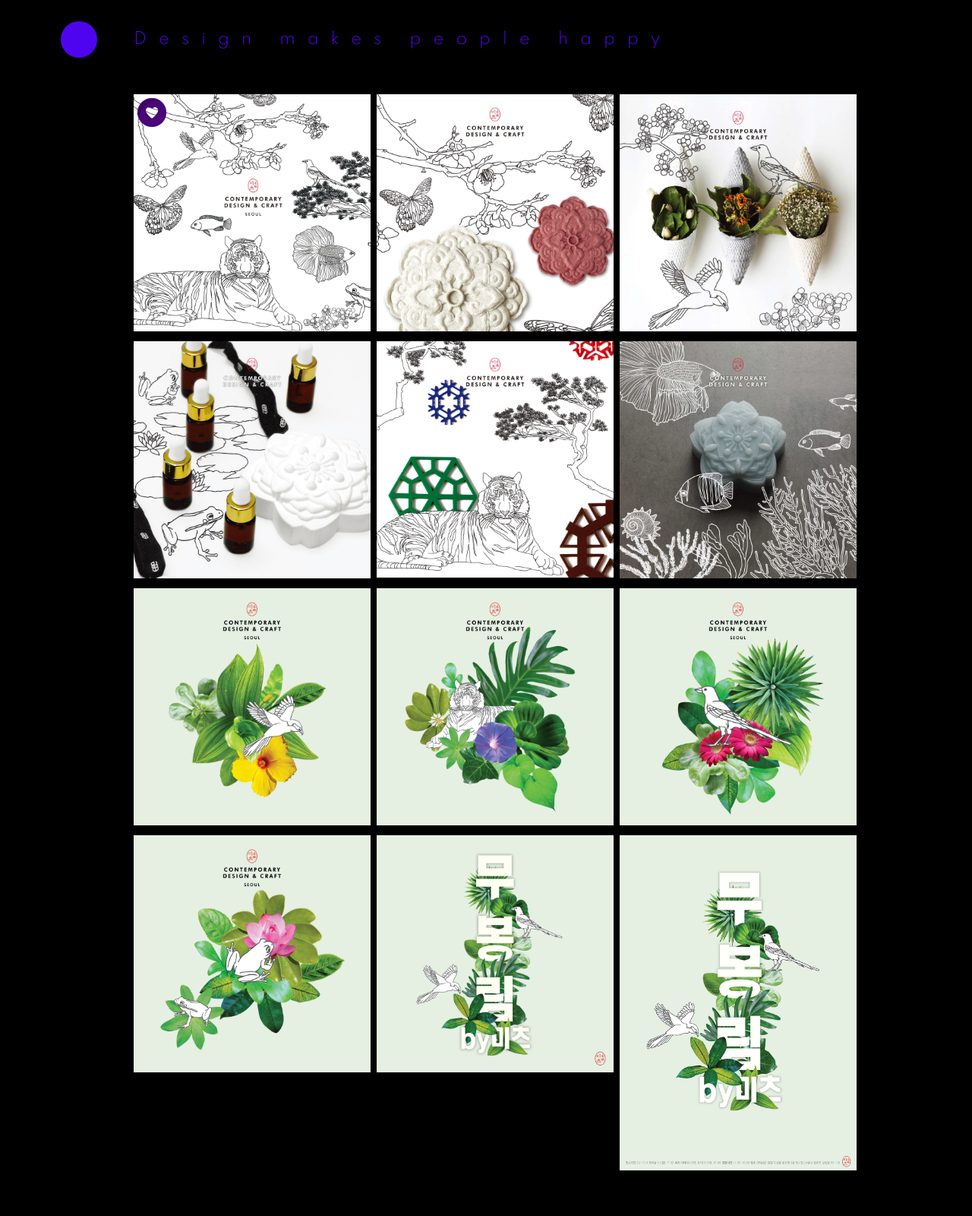
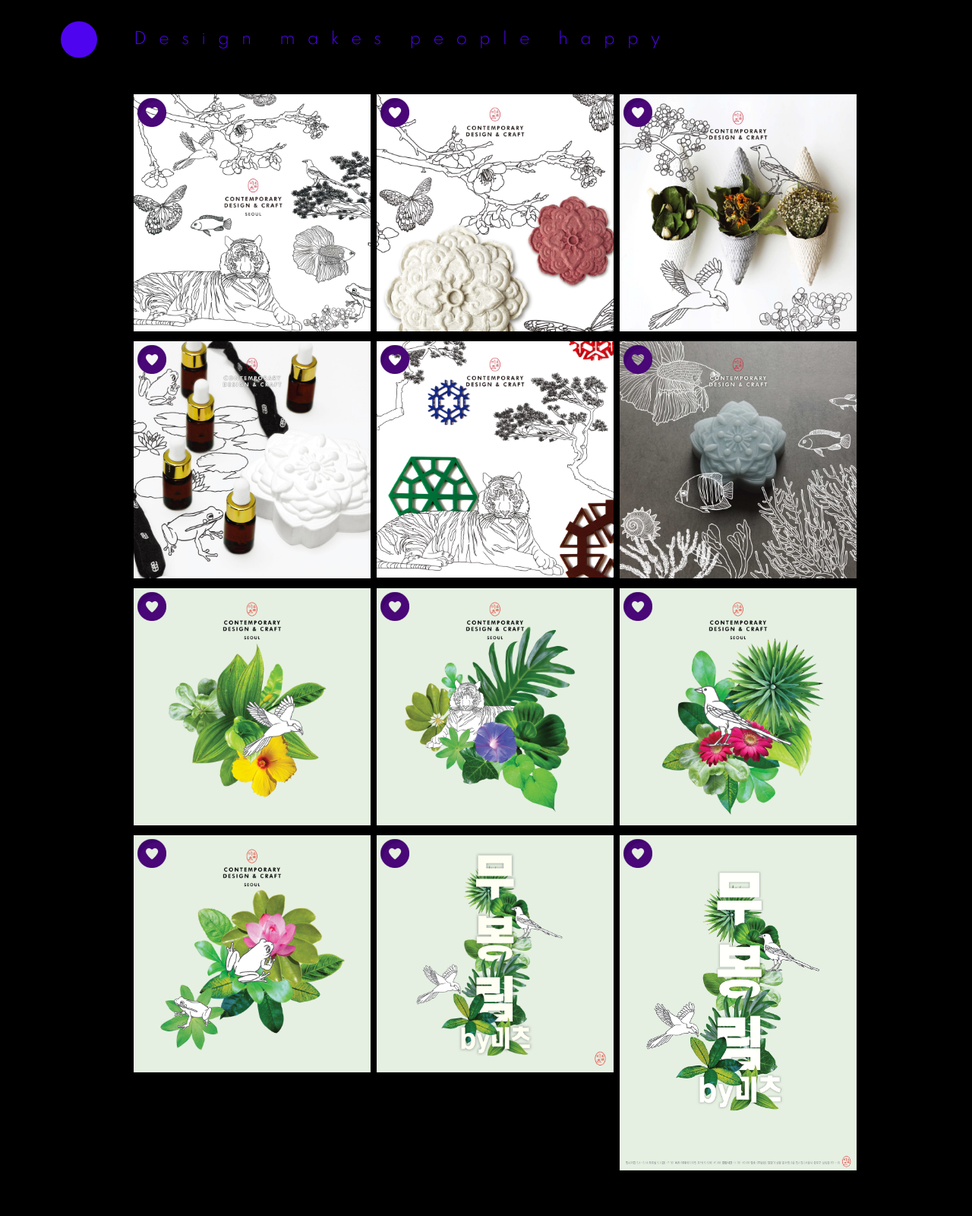
Before and after one commit to Pia-Park/final-portfolio-0302, a website: page index.html in a window 1280 px wide. Shown: the part 1340-2940 px from the top of the page at 76% size. Drawn offline with nearby package versions, Linux system fonts and the light colour scheme; animation ran at ten frames a second.

Commit message:
fixed like function

```diff
--- a/index.html
+++ b/index.html
@@ -139,20 +139,88 @@
                     <a data-fancybox="images-d" data-caption="Beeeen company Brand advertisement" href="img/linead1.jpg"><img src="img/linead1.jpg"></a>
                     <div class="work-like">
                         <input type="image" class="like-btn" src="img/likeicon.png">
-                        <form id="like-form" class="like-text">0 Likes</form>
+                        <form  class="like-text">0 Likes</form>
                     </div>
                 </div>
-                <a data-fancybox="images-d" data-caption="Beeeen company Brand advertisement" href="img/linead2.jpg"><img src="img/linead2.jpg"></a>
-                <a data-fancybox="images-d" data-caption="Beeeen company Brand advertisement" href="img/linead3.jpg"><img src="img/linead3.jpg"></a>
-                <a data-fancybox="images-d" data-caption="Beeeen company Brand advertisement" href="img/linead4.jpg"><img src="img/linead4.jpg"></a>
-                <a data-fancybox="images-d" data-caption="Beeeen company Brand advertisement" href="img/linead5.jpg"><img src="img/linead5.jpg"></a>
-                <a data-fancybox="images-d" data-caption="Beeeen company Brand advertisement" href="img/linead6.jpg"><img src="img/linead6.jpg"></a>
-                <a data-fancybox="images-d" data-caption="Moobonglim Exhibition graphic design" href="img/fb_mbh2.jpg"><img src="img/fb_mbh2.jpg"></a>
-                <a data-fancybox="images-d" data-caption="Moobonglim Exhibition graphic design" href="img/fb_mbh3.jpg"><img src="img/fb_mbh3.jpg"></a>
-                <a data-fancybox="images-d" data-caption="Moobonglim Exhibition graphic design" href="img/fb_mbh4.jpg"><img src="img/fb_mbh4.jpg"></a>
-                <a data-fancybox="images-d" data-caption="Moobonglim Exhibition graphic design" href="img/fb_mbh5.jpg"><img src="img/fb_mbh5.jpg"></a>
-                <a data-fancybox="images-d" data-caption="Moobonglim Exhibition graphic design" href="img/fb_mbh6.jpg"><img src="img/fb_mbh6.jpg"></a>
-                <a data-fancybox="images-d" data-caption="Moobonglim Exhibition graphic design" href="img/moobonglim_poster.jpg"><img src="img/moobonglim_poster.jpg"></a>
+                <div class="work">
+                    <a data-fancybox="images-d" data-caption="Beeeen company Brand advertisement" href="img/linead2.jpg"><img src="img/linead2.jpg"></a>
+                    <div class="work-like">
+                        <input type="image" class="like-btn" src="img/likeicon.png">
+                        <form  class="like-text">0 Likes</form>
+                    </div>
+                </div>
+                <div class="work">
+                    <a data-fancybox="images-d" data-caption="Beeeen company Brand advertisement" href="img/linead3.jpg"><img src="img/linead3.jpg"></a>
+                    <div class="work-like">
+                        <input type="image" class="like-btn" src="img/likeicon.png">
+                        <form  class="like-text">0 Likes</form>
+                    </div>
+                </div>
+                <div class="work">
+                    <a data-fancybox="images-d" data-caption="Beeeen company Brand advertisement" href="img/linead4.jpg"><img src="img/linead4.jpg"></a>
+                    <div class="work-like">
+                        <input type="image" class="like-btn" src="img/likeicon.png">
+                        <form  class="like-text">0 Likes</form>
+                    </div>
+                </div>
+                <div class="work">
+                    <a data-fancybox="images-d" data-caption="Beeeen company Brand advertisement" href="img/linead5.jpg"><img src="img/linead5.jpg"></a>
+                    <div class="work-like">
+                        <input type="image" class="like-btn" src="img/likeicon.png">
+                        <form  class="like-text">0 Likes</form>
+                    </div>
+                </div>
+                <div class="work">
+                    <a data-fancybox="images-d" data-caption="Beeeen company Brand advertisement" href="img/linead6.jpg"><img src="img/linead6.jpg"></a>
+                    <div class="work-like">
+                        <input type="image" class="like-btn" src="img/likeicon.png">
+                        <form  class="like-text">0 Likes</form>
+                    </div>
+                </div>
+                <div class="work">
+                    <a data-fancybox="images-d" data-caption="Beeeen company Brand advertisement" href="img/fb_mbh2.jpg"><img src="img/fb_mbh2.jpg"></a>
+                    <div class="work-like">
+                        <input type="image" class="like-btn" src="img/likeicon.png">
+                        <form  class="like-text">0 Likes</form>
+                    </div>
+                </div>
+                <div class="work">
+                    <a data-fancybox="images-d" data-caption="Beeeen company Brand advertisement" href="img/fb_mbh3.jpg"><img src="img/fb_mbh3.jpg"></a>
+                    <div class="work-like">
+                        <input type="image" class="like-btn" src="img/likeicon.png">
+                        <form  class="like-text">0 Likes</form>
+                    </div>
+                </div>
+                <div class="work">
+                    <a data-fancybox="images-d" data-caption="Beeeen company Brand advertisement" href="img/fb_mbh4.jpg"><img src="img/fb_mbh4.jpg"></a>
+                    <div class="work-like">
+                        <input type="image" class="like-btn" src="img/likeicon.png">
+                        <form  class="like-text">0 Likes</form>
+                    </div>
+                </div>
+                <div class="work">
+                    <a data-fancybox="images-d" data-caption="Beeeen company Brand advertisement" href="img/fb_mbh5.jpg"><img src="img/fb_mbh5.jpg"></a>
+                    <div class="work-like">
+                        <input type="image" class="like-btn" src="img/likeicon.png">
+                        <form class="like-text">0 Likes</form>
+                    </div>
+                </div>
+                <div class="work">
+                    <a data-fancybox="images-d" data-caption="Beeeen company Brand advertisement" href="img/fb_mbh6.jpg"><img src="img/fb_mbh6.jpg"></a>
+                    <div class="work-like">
+                        <input type="image" class="like-btn" src="img/likeicon.png">
+                        <form  class="like-text">0 Likes</form>
+                    </div>
+                </div>
+                <div class="work">
+                    <a data-fancybox="images-d" data-caption="Beeeen company Brand advertisement" href="img/moobonglim_poster.jpg"><img src="img/moobonglim_poster.jpg"></a>
+                    <div class="work-like">
+                        <input type="image" class="like-btn" src="img/likeicon.png">
+                        <form  class="like-text">0 Likes</form>
+                    </div>
+                </div>
+
+
 
             </div>
         </div>
--- a/js/app.js
+++ b/js/app.js
@@ -40,22 +40,45 @@ $(function(){
 
 let count = 0;
 let $likeBtn = $('.like-btn');
-let $likeForm = $('form');
+let $likeForm = $('.like-text');
 
 $likeForm.hide();
 
 
 
+// function likeCount(e){
+//     if(e.target.classList.contains('like-btn')){
+
+//         alert('You Like it!');
+//         count++;
+//         if(count === 1){
+//             $likeForm.html('1 like');
+//             $likeForm.show();
+//         } else{
+//             $likeForm.html(count + ' likes');
+//             $likeForm.show();
+
+
+//         }
+
+//     }
+// };
+
 function likeCount(e){
     if(e.target.classList.contains('like-btn')){
+
         alert('You Like it!');
         count++;
+        let likeP = e.target.parentElement;
+        let likeF = likeP.classList.contains('like-text');
         if(count === 1){
-            $likeForm.html('1 like');
-            $likeForm.show();
+            likeF.innerHTML = `${count} + like`;
+            likeP.appendChild(likeF);
+            likeF.show();
+
         } else{
-            $likeForm.html(count + ' likes');
-            $likeForm.show();
+            $likeF.html(count + ' likes');
+            $likeF.show();
 
 
         }
@@ -63,4 +86,9 @@ function likeCount(e){
     }
 };
 
+
+
+
+
+
 $likeBtn.on('click', likeCount);
--- a/sass/_design.scss
+++ b/sass/_design.scss
@@ -45,6 +45,10 @@
                     width: 3rem;
                     height: 3rem;
                     padding: 0.3rem;
+                    outline: none;
+                    &:hover{
+                        filter: hue-rotate(350deg) brightness(200%);
+                    }
                 }
                 .like-text{
                     font-size: 0.8rem;
```
Also changed, not shown: sass/main.css, 1 other file.
